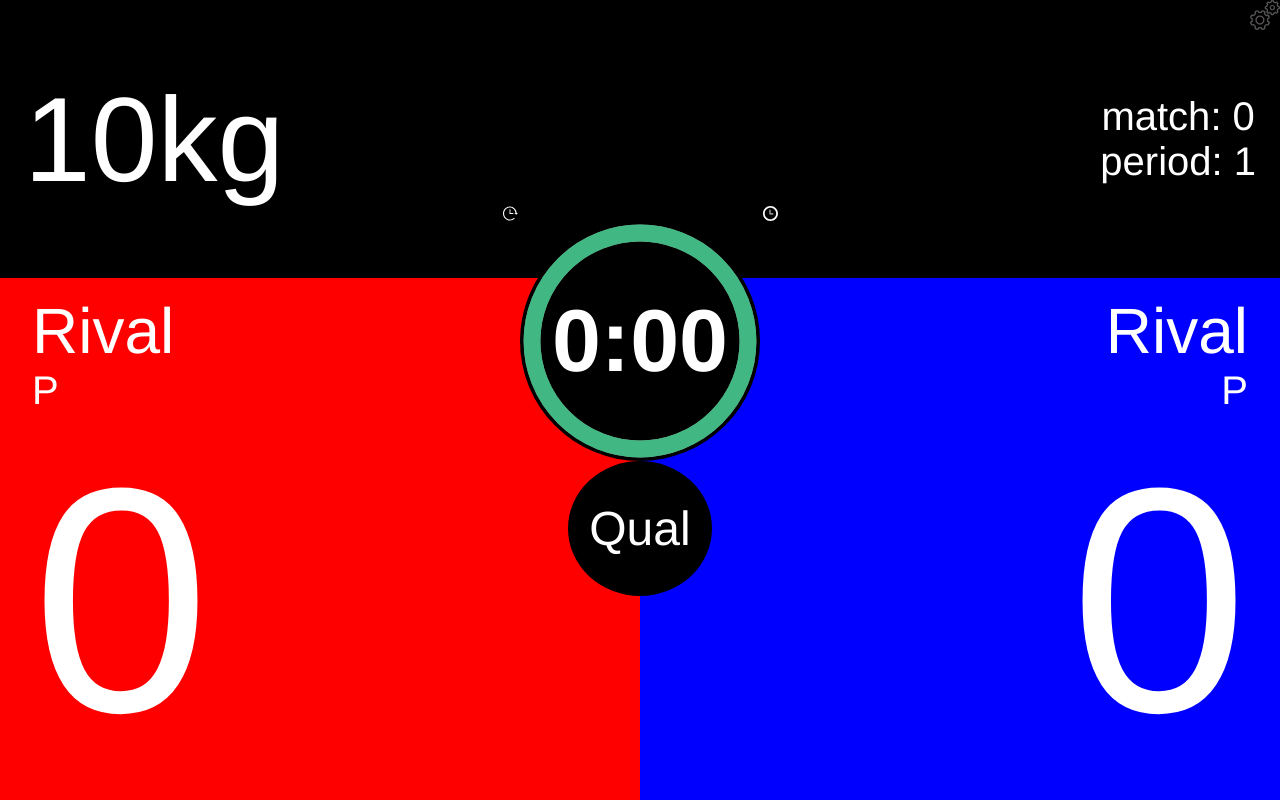
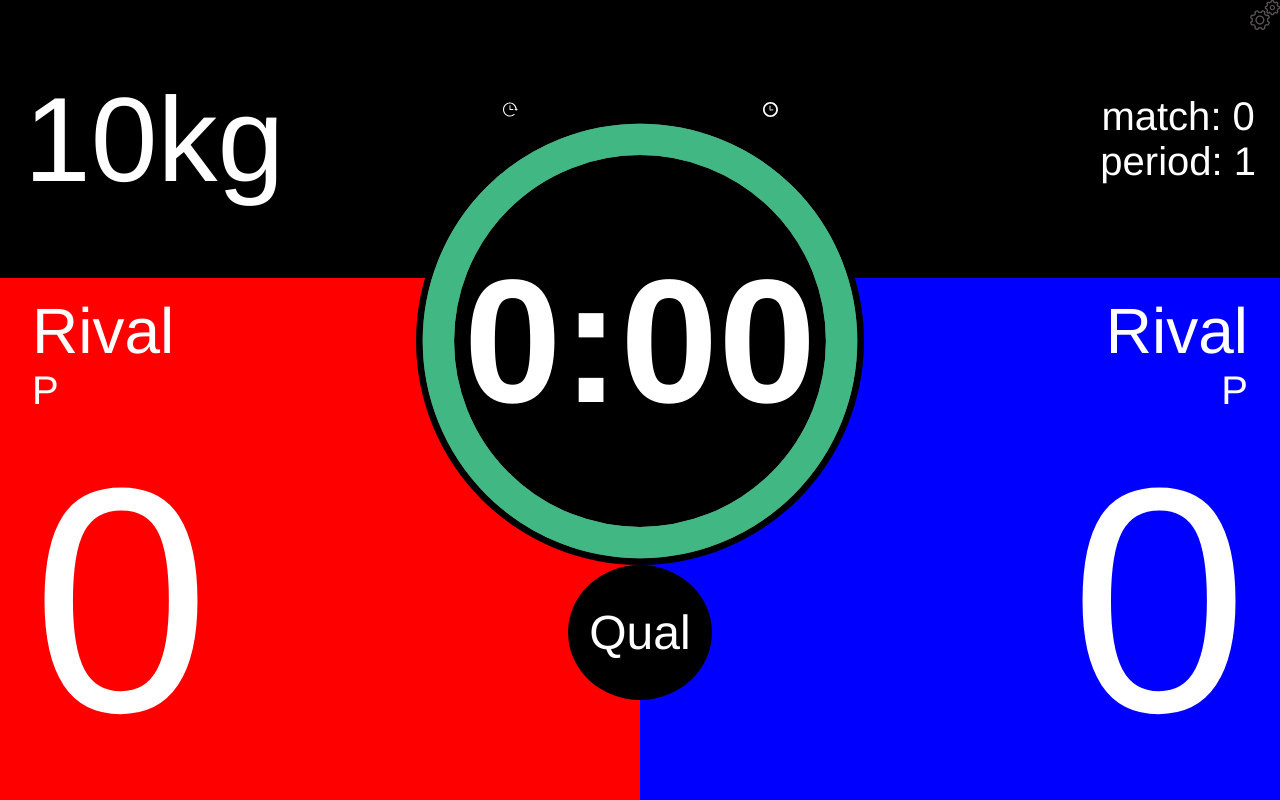
Before and after one commit to MIt9/web-scoreboard, a React (Create React App) app: page / in a window 1280 px wide. Built offline with nearby package versions, Linux system fonts and the light colour scheme.

Commit message:
rise timer size

```diff
--- a/package.json
+++ b/package.json
@@ -1,6 +1,6 @@
 {
   "name": "web-scoreboard-3",
-  "version": "0.2.4",
+  "version": "0.2.5",
   "private": true,
   "scripts": {
     "start": "react-scripts start",
--- a/src/components/Timer/Timer.css
+++ b/src/components/Timer/Timer.css
@@ -12,12 +12,12 @@
 }
 
 .timer-large {
-    width: 30vmin;
-    height: 30vmin;
+    width: 56vmin;
+    height: 56vmin;
 }
 
 .timer-large .timer-content {
-    font-size: 11vmin;
+    font-size: 22vmin;
 }
 
 .timer__svg {
```
